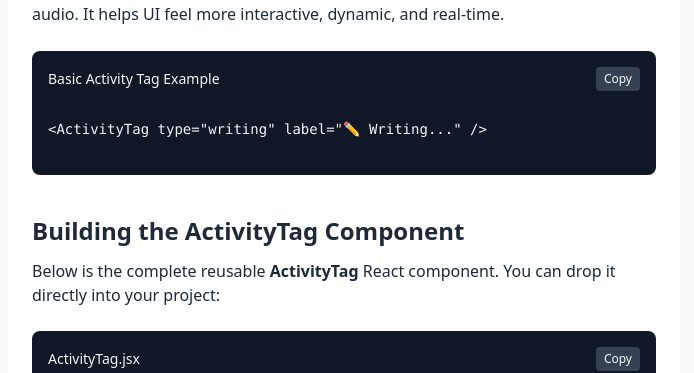
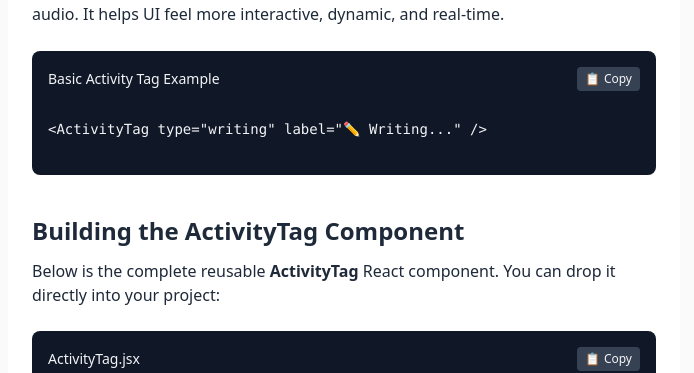
Before and after one commit to RakeshGummala07/My-Portfolio, a React (Vite) app: page /blog/1 in a window 1280 px wide. Shown: the part 432-805 px from the top of the page, without its empty margins (296-990 px from the left). Built offline with nearby package versions, Linux system fonts and the light colour scheme.

Commit message:
Added one blog

```diff
--- a/src/Pages/Blogs/BlogOne.jsx
+++ b/src/Pages/Blogs/BlogOne.jsx
@@ -1,4 +1,4 @@
-import React from "react";
+import React, { useState } from "react";
 
 // ------------------------------
 // ActivityTag Component
@@ -26,9 +26,7 @@ const ActivityTag = ({ type = "active", label }) => {
   );
 };
 
-// ------------------------------
-// Blog Page
-// ------------------------------
+
 export default function BlogOne() {
   return (
     <div className="max-w-3xl mx-auto px-6 py-16 text-gray-800 dark:text-gray-200">
@@ -161,9 +159,13 @@ export default function UserStatusCard() {
 // Copyable Code Block Component
 // -----------------------------------
 function CodeBlock({ title, code }) {
+  const [copied, setCopied] = useState(false);
+
   const copyToClipboard = () => {
+    if (copied) return; // Prevent multiple clicks during copied state
     navigator.clipboard.writeText(code);
-    alert("Copied to clipboard!");
+    setCopied(true);
+    setTimeout(() => setCopied(false), 2000);
   };
 
   return (
@@ -172,9 +174,19 @@ function CodeBlock({ title, code }) {
         <span className="text-sm text-gray-300">{title}</span>
         <button
           onClick={copyToClipboard}
-          className="text-xs bg-gray-700 px-2 py-1 rounded hover:bg-gray-600"
+          className="text-xs bg-gray-700 px-2 py-1 rounded hover:bg-gray-600 flex items-center gap-1"
         >
-          Copy
+          {copied ? (
+            <>
+              <span>✓</span>
+              <span>Copied</span>
+            </>
+          ) : (
+            <>
+              <span>📋</span>
+              <span>Copy</span>
+            </>
+          )}
         </button>
       </div>
 
```
